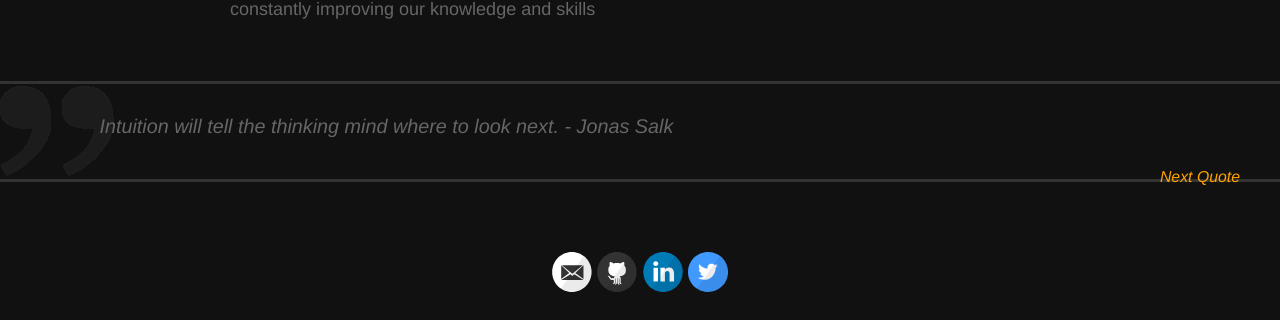
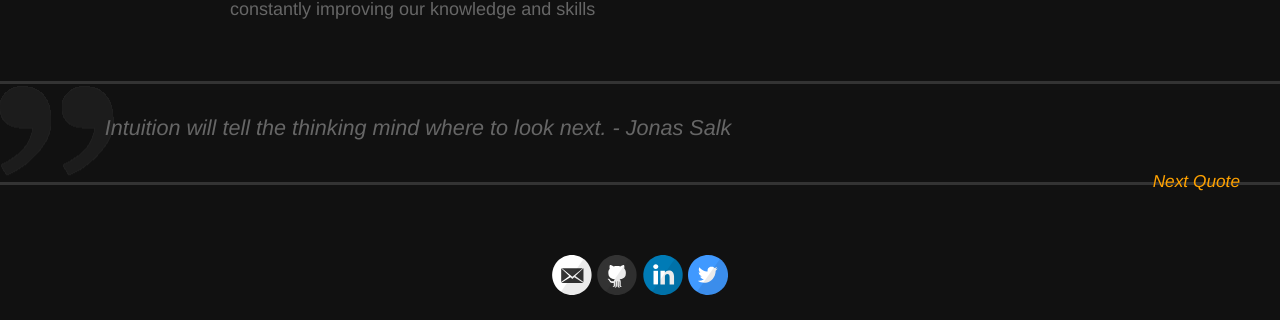
Before and after one commit to jghandour/jghandour.github.io, a Jekyll site: the page built from index.md, in a window 1280 px wide. Shown: the part 1628-1948 px from the top of the page. Built offline with Jekyll 4.4.1, drawn with Linux system fonts in a browser that asks for light colours.

Commit message:
favicon and quotes

```diff
--- a/_sass/_variables.scss
+++ b/_sass/_variables.scss
@@ -17,6 +17,7 @@ $white: #fff;
 $helvetica: Helvetica, Arial, sans-serif;
 $helveticaNeue: "Helvetica Neue", Helvetica, Arial, sans-serif;
 $georgia: Georgia, serif;
+$merriweather: 'Merriweather', serif;
 
 // Mobile breakpoints
 @mixin mobile {
--- a/style.scss
+++ b/style.scss
@@ -193,7 +193,7 @@ img {
   margin: 0;
   color: $darkGray;
   cursor: pointer;
-  font-family: Georgia, 'Times New Roman', Times, serif;
+  font-family: $georgia;
   font-weight: 300;
   font-size: 28px;
   letter-spacing: 1px;
@@ -274,7 +274,7 @@ blockquote {
   background: transparent url('images/quote_bg.gif') left top no-repeat;
   color: $gray;
   display: block;
-  font-size: 110%;
+  font-size: 120%;
   font-style: italic;
   line-height: 180%;
   padding: 10px 40px 20px;
@@ -285,7 +285,7 @@ blockquote {
 }
 
 #content blockquote p {
-  font-family: 'Merriweather', serif;
+  font-family: $merriweather;
   font-size: 70%;
   line-height: 1.8;
 }
```
